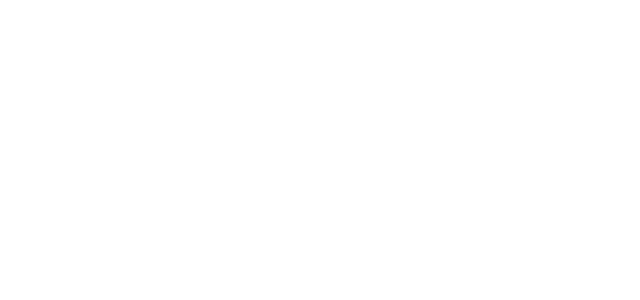
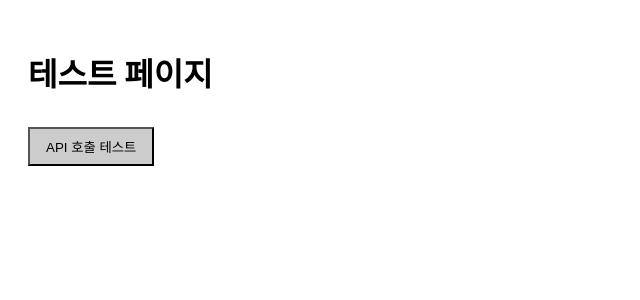
Before and after one commit to easysajusaju-dev/easysaju-sajuengine, a Next.js app: page /pro-saju in a window 1280 px wide. Shown: the top 300 px of the page, without its empty margins (0-640 px from the left). Built offline with nearby package versions, Linux system fonts and the light colour scheme.

Commit message:
Update page.tsx

```diff
--- a/app/pro-saju/page.tsx
+++ b/app/pro-saju/page.tsx
@@ -1,11 +1,60 @@
 "use client";
 
+import React, { useState } from "react";
+
 export default function ProSajuPage() {
+  const [result, setResult] = useState<any>(null);
+  const [error, setError] = useState<string | null>(null);
+
+  async function testFetch() {
+    setError(null);
+    setResult(null);
+
+    try {
+      // 🔥 Postman에서 잘됐던 API 주소 그대로 넣기
+      const res = await fetch(
+        "https://my-manseryeok.onrender.com/saju/debug?year=1978&month=3&day=24&hour=12&min=30&isMale=true",
+        { cache: "no-store" }
+      );
+
+      if (!res.ok) {
+        throw new Error(`HTTP Error: ${res.status}`);
+      }
+
+      const json = await res.json();
+      setResult(json);
+    } catch (err: any) {
+      setError(err.message);
+    }
+  }
+
   return (
-    <div style={{ padding: "40px", color: "white" }}>
-      <h1>✔ 페이지 정상 작동 중</h1>
-      <p>이 화면이 뜨면, 구조/배포 문제는 완전히 해결된 것이다.</p>
-      <p>이제 여기 위에 기능을 하나씩 추가하면 된다.</p>
+    <div style={{ padding: 20 }}>
+      <h1>테스트 페이지</h1>
+      <button
+        onClick={testFetch}
+        style={{ padding: "8px 16px", background: "#ccc", marginTop: 10 }}
+      >
+        API 호출 테스트
+      </button>
+
+      {error && (
+        <div style={{ color: "red", marginTop: 20 }}>에러: {error}</div>
+      )}
+
+      {result && (
+        <pre
+          style={{
+            marginTop: 20,
+            padding: 10,
+            background: "#f0f0f0",
+            borderRadius: 6,
+            whiteSpace: "pre-wrap",
+          }}
+        >
+          {JSON.stringify(result, null, 2)}
+        </pre>
+      )}
     </div>
   );
 }
```
